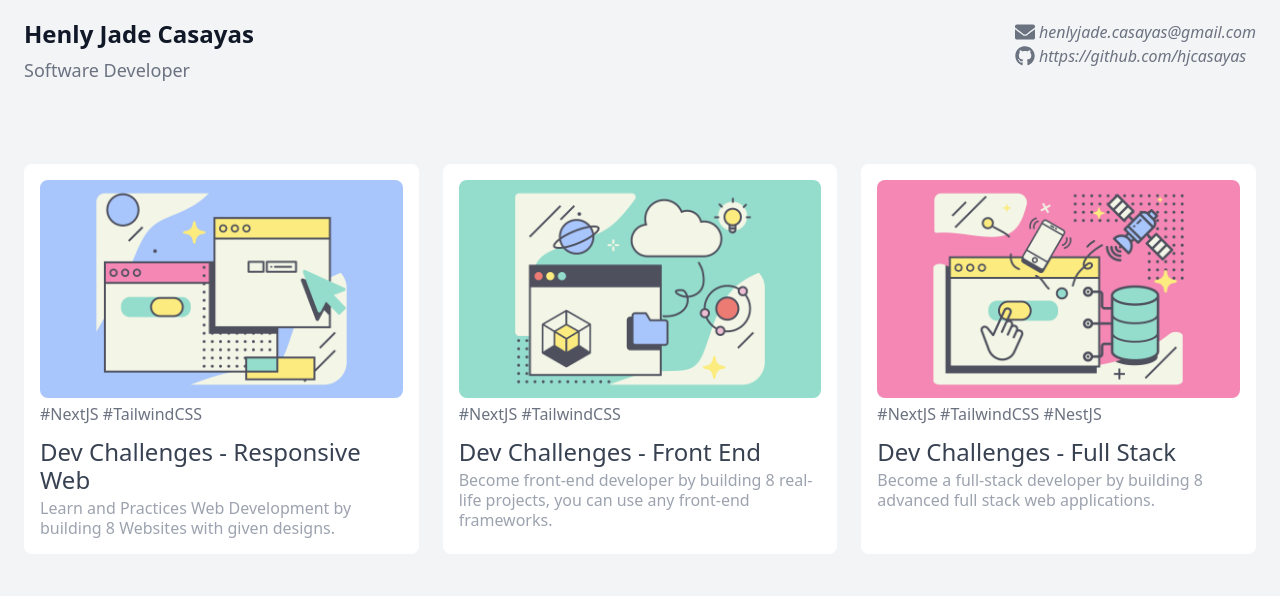
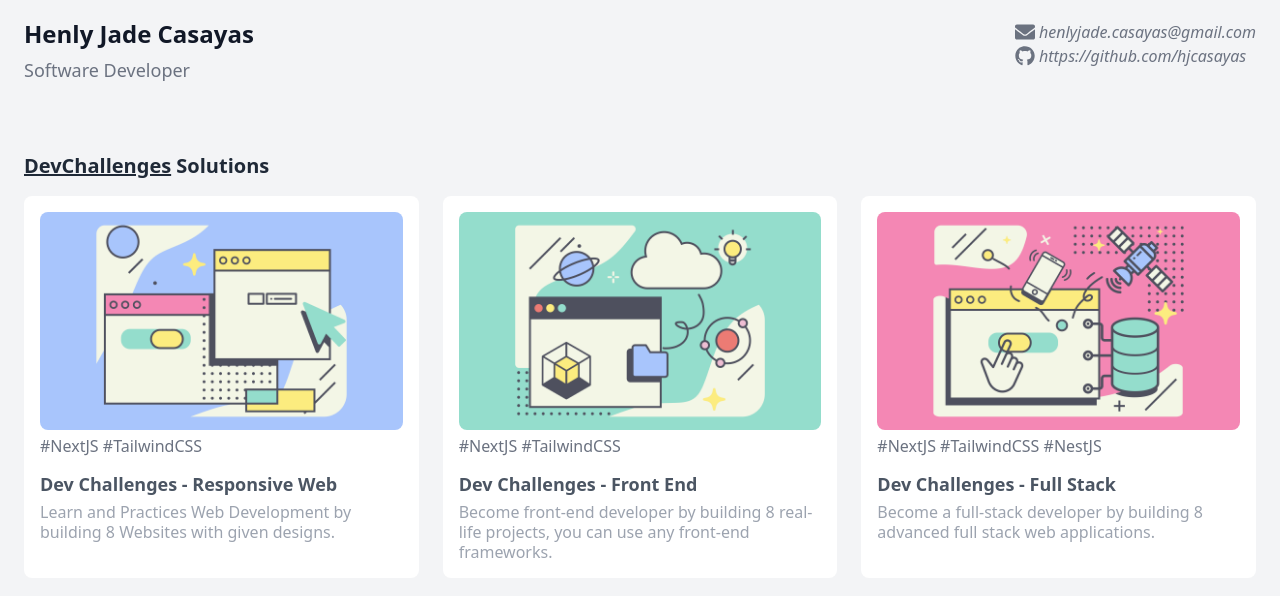
Before and after one commit to hjcasayas/hjcasayas, a Next.js app: page / in a window 1280 px wide. Shown: the top 596 px of the page. Built offline with nearby package versions, Linux system fonts and the light colour scheme; no server answers.

Commit message:
feat: added row solutions title

```diff
--- a/src/components/project-card.component.tsx
+++ b/src/components/project-card.component.tsx
@@ -33,17 +33,17 @@
         ? tools.map((t) => (
             <span
               key={t}
-              className="text-base text-gray-500 leading-5 font-medium"
+              className="text-base text-gray-500 leading-5 font-normal"
             >
               #{t}&nbsp;
             </span>
           ))
         : null}
     </div>
-    <h3 className="text-2xl leading-7 font-medium text-gray-700 mb-1">
+    <h3 className="text-lg leading-7 font-semibold text-gray-600 mb-1">
       {title}
     </h3>
-    <p className="text-gray-400 text-base leading-5 font-medium">
+    <p className="text-gray-400 text-base leading-5 font-normal">
       {description}
     </p>
   </div>
--- a/src/pages/index.tsx
+++ b/src/pages/index.tsx
@@ -4,6 +4,18 @@
 
 const HomePage: NextPage = () => {
   return (
+    <div>
+      <h2 className="text-gray-800 text-xl leading-7 font-bold mb-1">
+        <a
+          className="underline"
+          rel="noreferrer"
+          target="_blank"
+          href="https://devchallenges.io/"
+        >
+          DevChallenges
+        </a>{" "}
+        Solutions
+      </h2>
       <div className="mx-[-.75rem] flex flex-wrap">
         {projectsList.map((p, index) => (
           <a
@@ -17,6 +29,7 @@
           </a>
         ))}
       </div>
+    </div>
   );
 };
 
```
Lines whose indentation alone changed are shown as unchanged.
